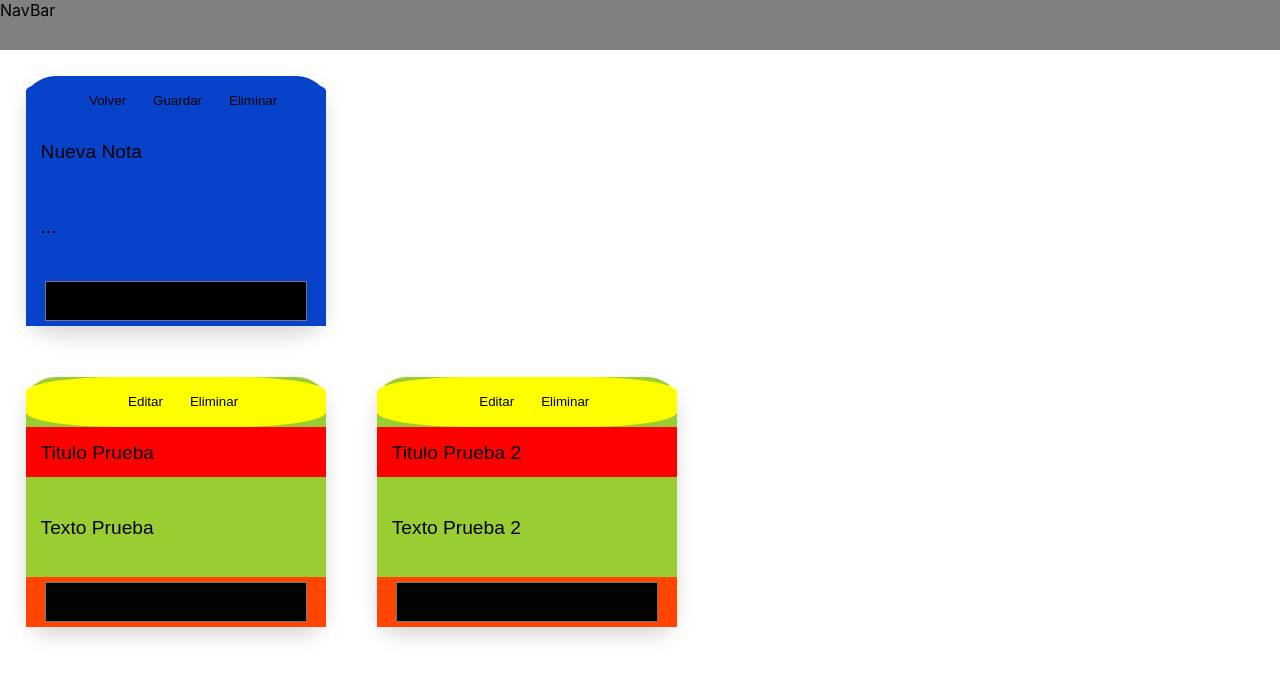
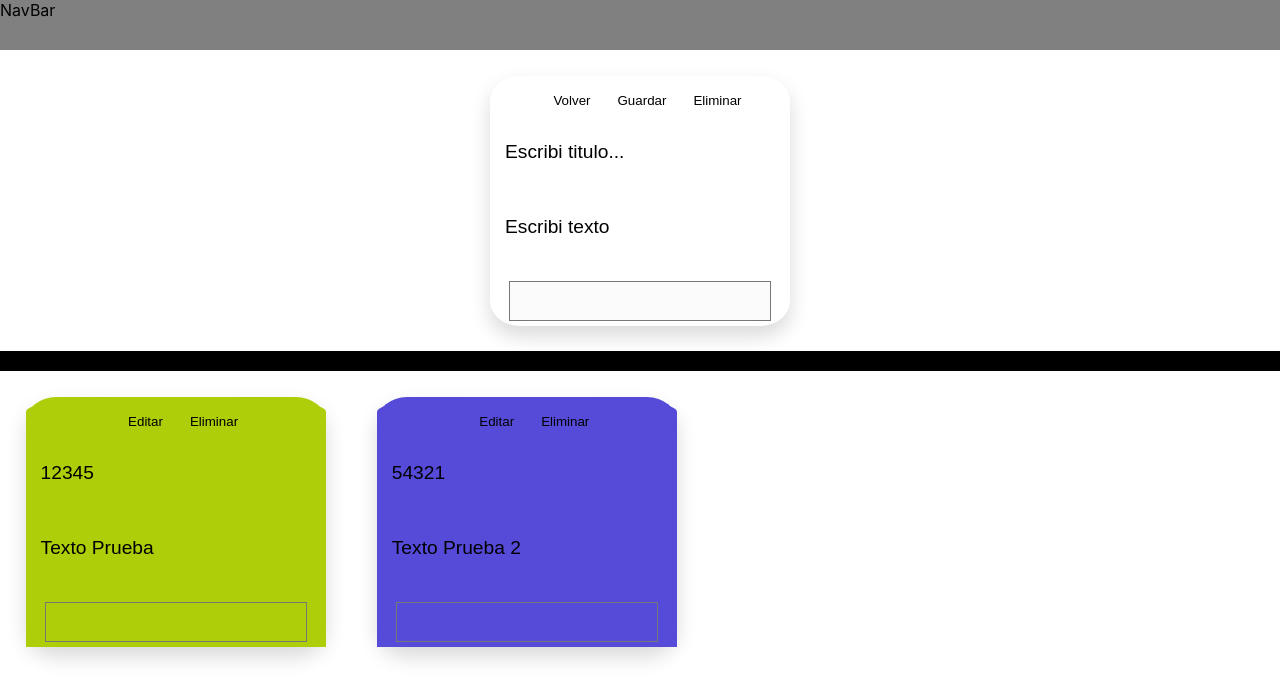
Before and after one commit to jleuce/blockdenotas, a React (Create React App) app: page / in a window 1280 px wide. Shown: the top 700 px of the page. Built offline with nearby package versions, Linux system fonts and the light colour scheme.

Commit message:
Lindos colores y funcionales

```diff
--- a/src/componentes/NotaReducida.js
+++ b/src/componentes/NotaReducida.js
@@ -1,17 +1,23 @@
 import React, { useEffect, useState } from 'react';
 import { useForm } from 'react-hook-form';
-//import { set, useForm, useFormState } from 'react-hook-form';
 
 function NotaReducida(props) {
 
     const [titulo, setTitulo] = useState(null);
     const [texto, setTexto] = useState(null);
-    const [color,setColor] = useState('#0742ca');
+    const [color,setColor] = useState(null);
 
     useEffect(() => {
-      setValue("titulo", props.tituloNota);
-      setValue("texto", props.textoNota);
-      setValue("color", props.colorNota);
+        if(props.modo==='vista'){
+            setValue("titulo", props.tituloNota);
+            setValue("texto", props.textoNota);
+            setValue("color", props.colorNota);
+            setColor(props.colorNota);
+        }else{
+            setValue("titulo", 'Escribi titulo...');
+            setValue("texto", 'Escribi texto');
+            setValue('color','#FBFBFC')
+        }
     }, [])
 
       const guardar = () =>{
@@ -29,18 +35,15 @@ function NotaReducida(props) {
       }
       //Funciones Formulario
         const {setValue, register, handleSubmit, formState:{errors}} = useForm();
-        //const { onChange, onBlur, name, ref } = register('titulo');
         const titulo1 = register('titulo',{require:true,maxLength:10});
         const texto1 = register('texto',{require:true,maxLength:50});
         const color1 = register('color');
+
         const onSubmit = (data) => {
             console.log('onSubmit',data);
             setTitulo(data.titulo);
             setTexto(data.texto);
             setColor(data.color);
-            //setValue("titulo", props.tituloNota);
-            //setValue("texto", props.textoNota);
-            //setValue("color", props.colorNota);
         };
       if (props.modo !== 'vista'){
         return (
@@ -83,13 +86,13 @@ function NotaReducida(props) {
         )
       }else{
         return (
-          <div className='nota'>
-              <div className='barraNota'>
+          <div className='nota' style={{ backgroundColor: color }}>
+              <div className='barraNota' style={{ backgroundColor: color }}>
                   <button>Editar</button>
                   <button>Eliminar</button>
               </div>
               <form onSubmit={handleSubmit(onSubmit)}>
-                  <div className='tituloNota'>
+                  <div className='tituloNota' style={{ backgroundColor: color }}>
                       <input type='text'
                           //defaultValue={titulo}
                           onChange={titulo1.onChange} // assign onChange event
@@ -98,7 +101,7 @@ function NotaReducida(props) {
                           ref={titulo1.ref} // assign ref prop
                       />
                   </div>
-                  <div className='textoNota'>
+                  <div className='textoNota'style={{ backgroundColor: color }}>
                       <input type='text'
                           //defaultValue={texto}
                           onChange={texto1.onChange} // assign onChange event
@@ -107,7 +110,7 @@ function NotaReducida(props) {
                           ref={texto1.ref} // assign ref prop
                       />
                   </div>
-                  <div className='pieNota'>
+                  <div className='pieNota' style={{ backgroundColor: color }}>
                       <input type='color'
                           //defaultValue={color}
                           onChange={color1.onChange} // assign onChange event
--- a/src/componentes/PanelNotas.js
+++ b/src/componentes/PanelNotas.js
@@ -1,10 +1,10 @@
 import React, { useState } from 'react'
-import Nota from './nota/Nota';
 import NotaReducida from './NotaReducida';
 
 function PanelNotas() {
-  const [notas, setNotas] = useState([{idNota: (1), tituloNota:'Titulo Prueba', textoNota:'Texto Prueba',colorNota:'#030303'},
-                                      {idNota: (2), tituloNota:'Titulo Prueba 2', textoNota:'Texto Prueba 2',colorNota:'#030303'}
+  const [notas, setNotas] = useState([
+    {idNota: (1), tituloNota:'12345',textoNota:'Texto Prueba',colorNota:'#adce09'},
+    {idNota: (2), tituloNota:'54321',textoNota:'Texto Prueba 2',colorNota:"#554bd8"}
                                     ]);
 
   const agregarNota = (objetoAgregar) => {
@@ -13,13 +13,14 @@ function PanelNotas() {
 
   return (
     <div className='.panelNotas'>
-      <div>
+      <div style={{ textAlign: 'center' }}>
         <NotaReducida
           tituloNota='Nueva Nota'
           textoNota='...'
           agregarNotaHandler={agregarNota}
           ></NotaReducida>
       </div>
+      <div style={{ textAlign: 'center' , backgroundColor:'black' }}>Tus notas</div>
       {notas.map( nota => <NotaReducida
                             key = {nota.idNota}
                             tituloNota={nota.tituloNota}
--- a/src/index.css
+++ b/src/index.css
@@ -23,7 +23,7 @@ code {
   height:250px;
   border-radius: 10%;
   margin:2%;
-  background-color: yellowgreen;
+  /*background-color: yellowgreen;*/
   display: inline-block;
   box-sizing: border-box;
   text-align: center;
@@ -38,12 +38,12 @@ code {
 
 
 .barraNota{
-  background-color: yellow;
+  /*background-color: yellow;*/
   height:50px;
   border-radius: 30%;
 }
 .tituloNota{
-  background-color: red;
+ /*background-color: red;*/
   height:50px;
 }
 
@@ -53,7 +53,7 @@ code {
 }
 
 .pieNota{
-  background-color: orangered;
+ /* background-color: orangered;*/
   top:250px;
   height:50px;
 }
```
